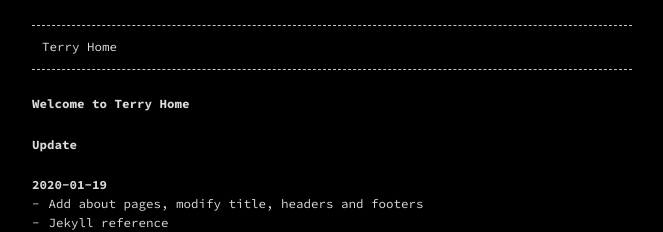
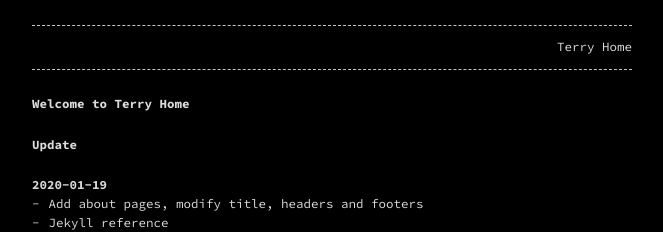
Before and after one commit to TerryZhang95/terryzhang95.github.io, a Jekyll site: the page built from README.md, in a window 1280 px wide. Shown: the top 232 px of the page, without its empty margins (308-971 px from the left). Built offline with Jekyll 4.4.1, drawn with Linux system fonts in a browser that asks for light colours; our own code applies the rules of GitHub Pages for plain Markdown files.

Commit message:
Update base.scss

```diff
--- a/_sass/base.scss
+++ b/_sass/base.scss
@@ -55,7 +55,7 @@ footer { margin-bottom: 20px; }
  * Header/Navigation
  */
 .menu { border-top: var(--border);  border-bottom: var(--border);  margin-bottom: 25px; }
-.menu ul { margin-top: 12px;  margin-bottom: 12px;  padding-left: 0px;  list-style-type: none;  text-align: left; }
+.menu ul { margin-top: 12px;  margin-bottom: 12px;  padding-left: 0px;  list-style-type: none;  text-align: right; }
 .menu ul li { display: inline;  margin-left: 10px; }
 .menu ul li a { text-decoration: none;  color: var(--text-color); }
 .menu ul li a:hover { text-decoration: none; color: var(--background-color); background-color: var(--base-color); }
```
